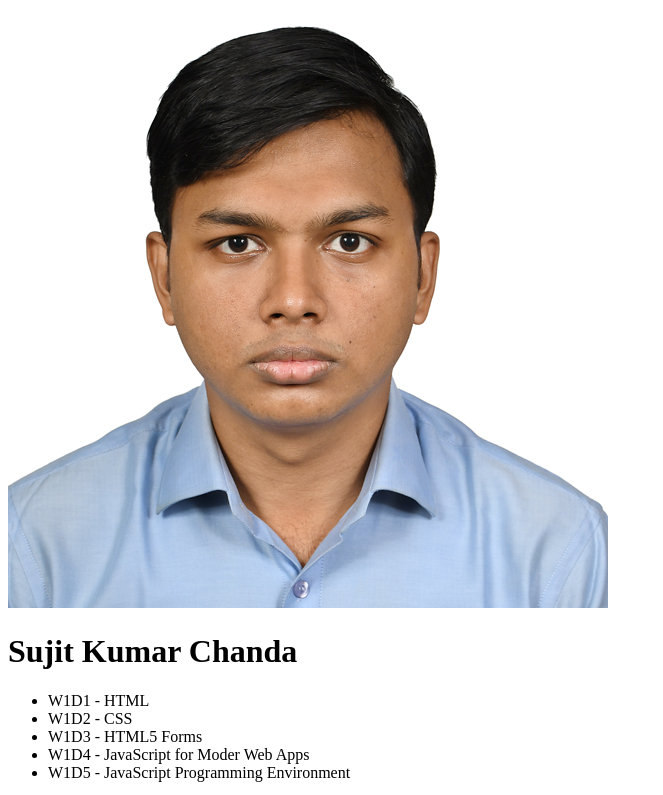
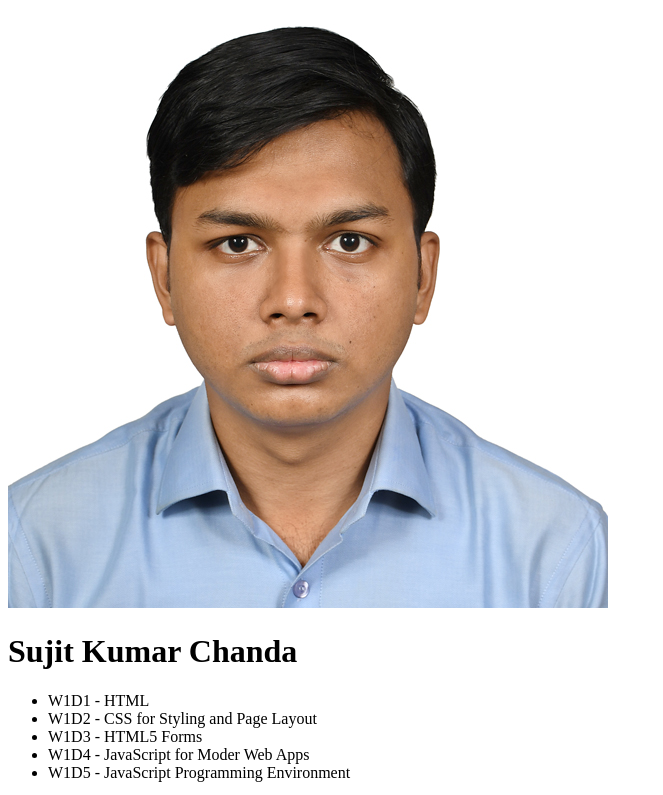
Before and after one commit to Sujit34/Sujit34.github.io, a plain HTML site: page index.html in a window 1280 px wide. Shown: the top 795 px of the page, without its empty margins (0-663 px from the left). Drawn offline with Linux system fonts and the light colour scheme; grey boxes are pictures that could not be loaded.

Commit message:
Modification

```diff
--- a/index.html
+++ b/index.html
@@ -8,7 +8,7 @@
         <h1>Sujit Kumar Chanda</h1>
         <ul>
             <li>W1D1 - HTML</li>
-            <li>W1D2 - CSS</li>
+            <li>W1D2 - CSS for Styling and Page Layout</li>
             <li>W1D3 - HTML5 Forms</li>
             <li>W1D4 - JavaScript for Moder Web Apps</li>
             <li>W1D5 - JavaScript Programming Environment</li>
```
